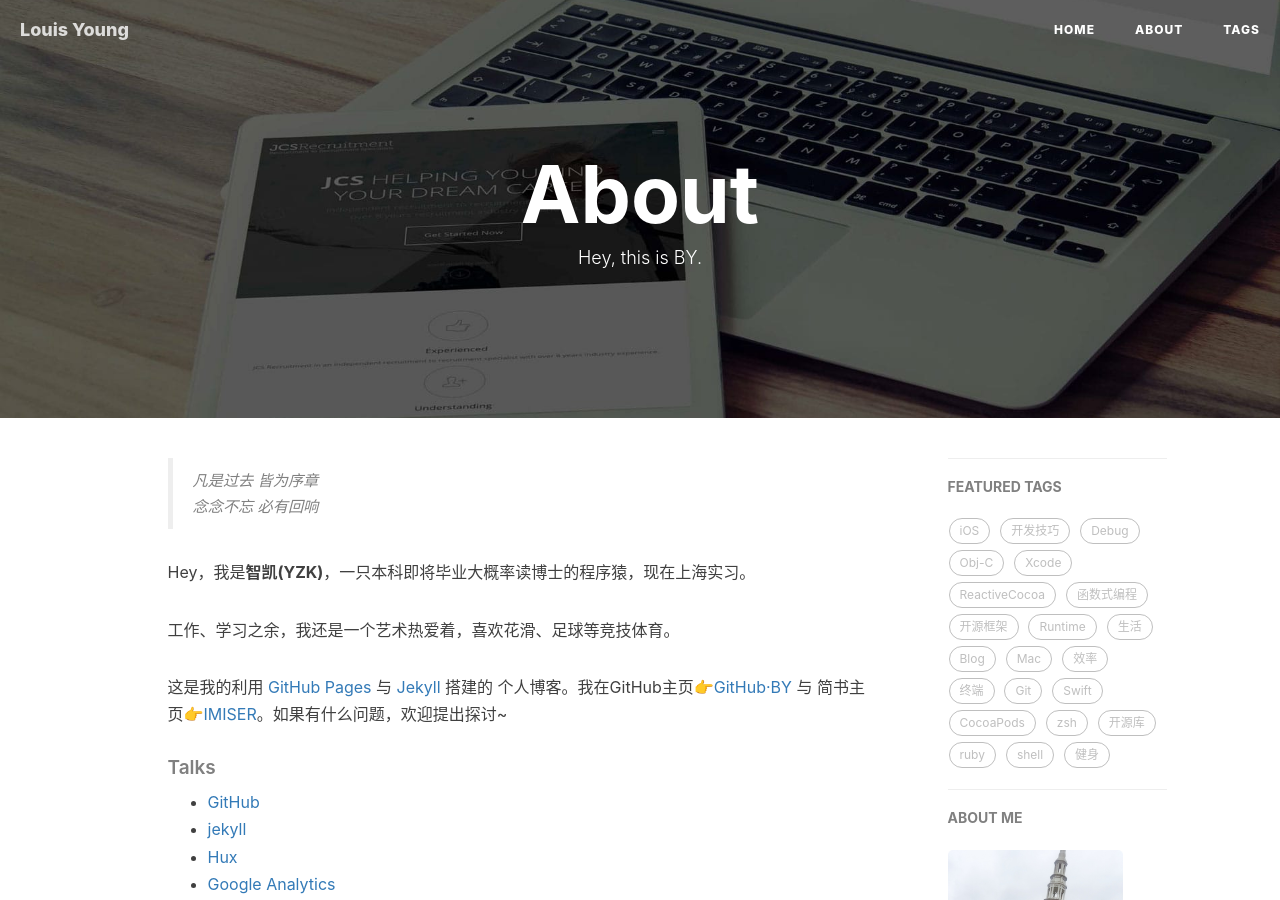
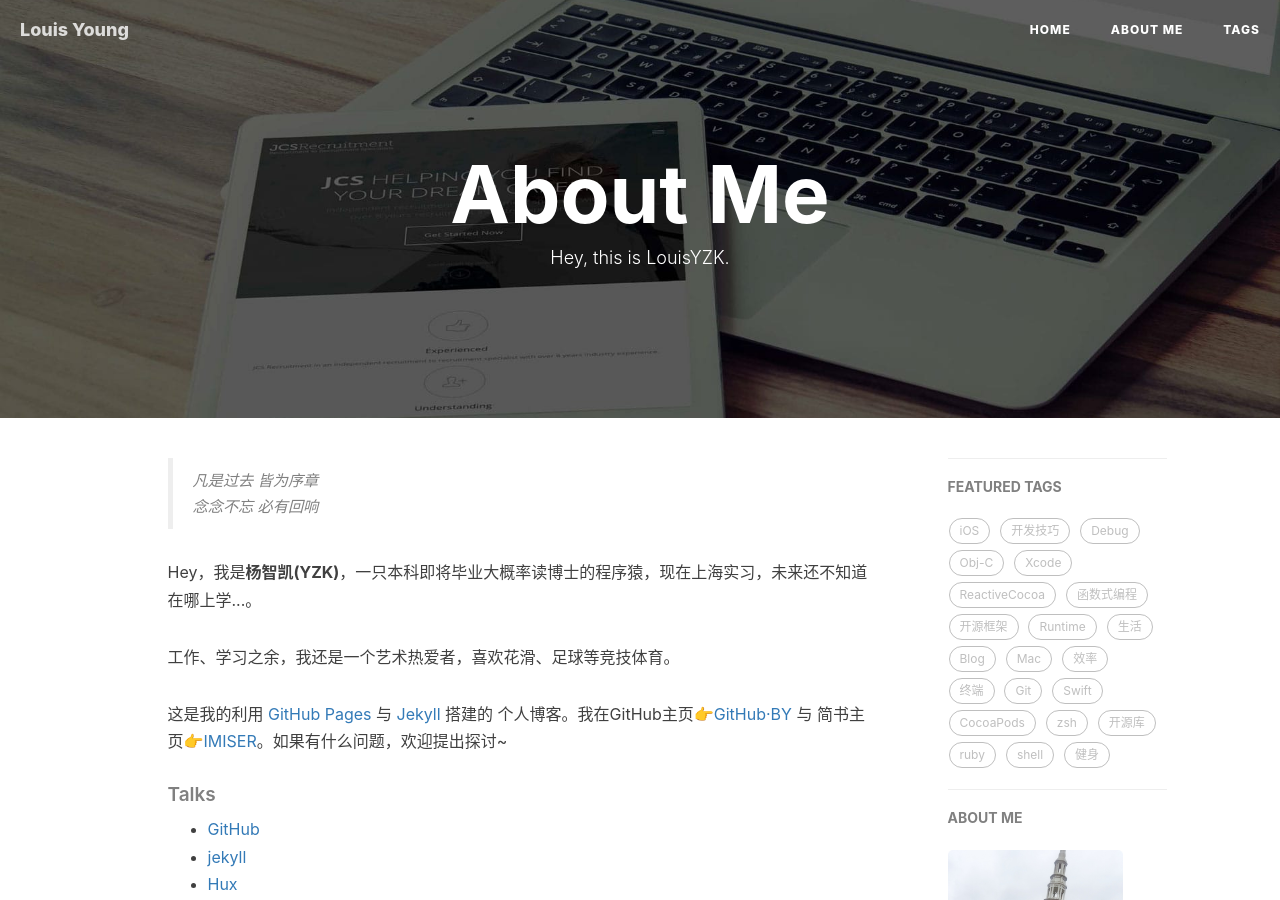
Before and after one commit to LouisYZK/ElseBlog, a Jekyll site: the page built from about.html, in a window 1280 px wide and 900 px high. Built offline with Jekyll 4.4.1, drawn with Linux system fonts in a browser that asks for light colours; nearby versions of some CDN libraries; comment, search, counter and statistics services are not loaded.

Commit message:
4th upadate

```diff
--- a/about.html
+++ b/about.html
@@ -1,7 +1,7 @@
 ---
 layout: page
-title: "About"
-description: "Hey, this is BY."
+title: "About Me"
+description: "Hey, this is LouisYZK."
 header-img: "img/post-bg-rwd.jpg"
 ---
 
@@ -18,9 +18,9 @@ header-img: "img/post-bg-rwd.jpg"
     <blockquote><p>凡是过去 皆为序章<br>
     念念不忘 必有回响</p></blockquote>
 
-    <p>Hey，我是<strong>智凯(YZK)</strong>，一只本科即将毕业大概率读博士的程序猿，现在上海实习。</p>
+    <p>Hey，我是<strong>杨智凯(YZK)</strong>，一只本科即将毕业大概率读博士的程序猿，现在上海实习，未来还不知道在哪上学...。</p>
 
-    <p>工作、学习之余，我还是一个艺术热爱着，喜欢花滑、足球等竞技体育。</p>
+    <p>工作、学习之余，我还是一个艺术热爱者，喜欢花滑、足球等竞技体育。</p>
 
     <p>这是我的利用 <a href="https://pages.github.com/">GitHub Pages</a> 与 <a href="http://jekyll.com.cn/">Jekyll</a> 搭建的 个人博客。我在GitHub主页<a href="https://github.com/LouisYZK">👉GitHub·BY</a> 与 简书主页<a href="https://www.jianshu.com/u/eb8696c2fdf9">👉IMISER</a>。如果有什么问题，欢迎提出探讨~</p>
 
```
